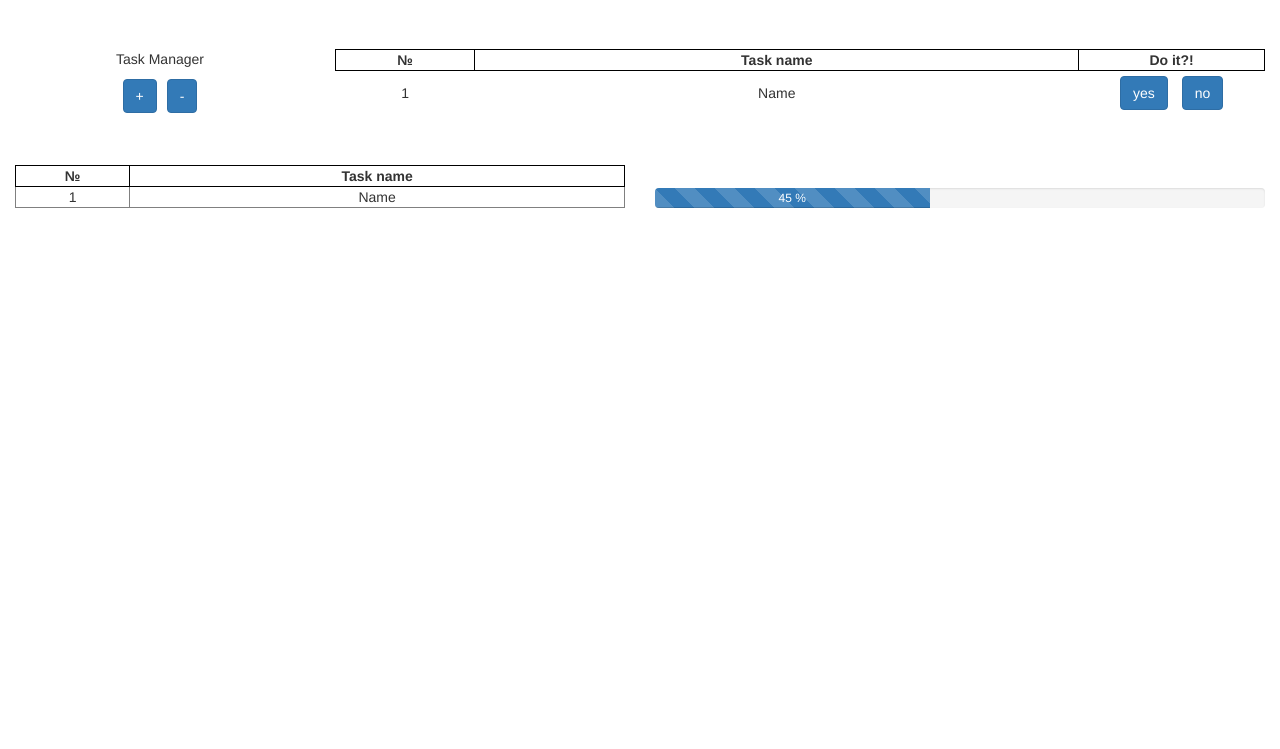
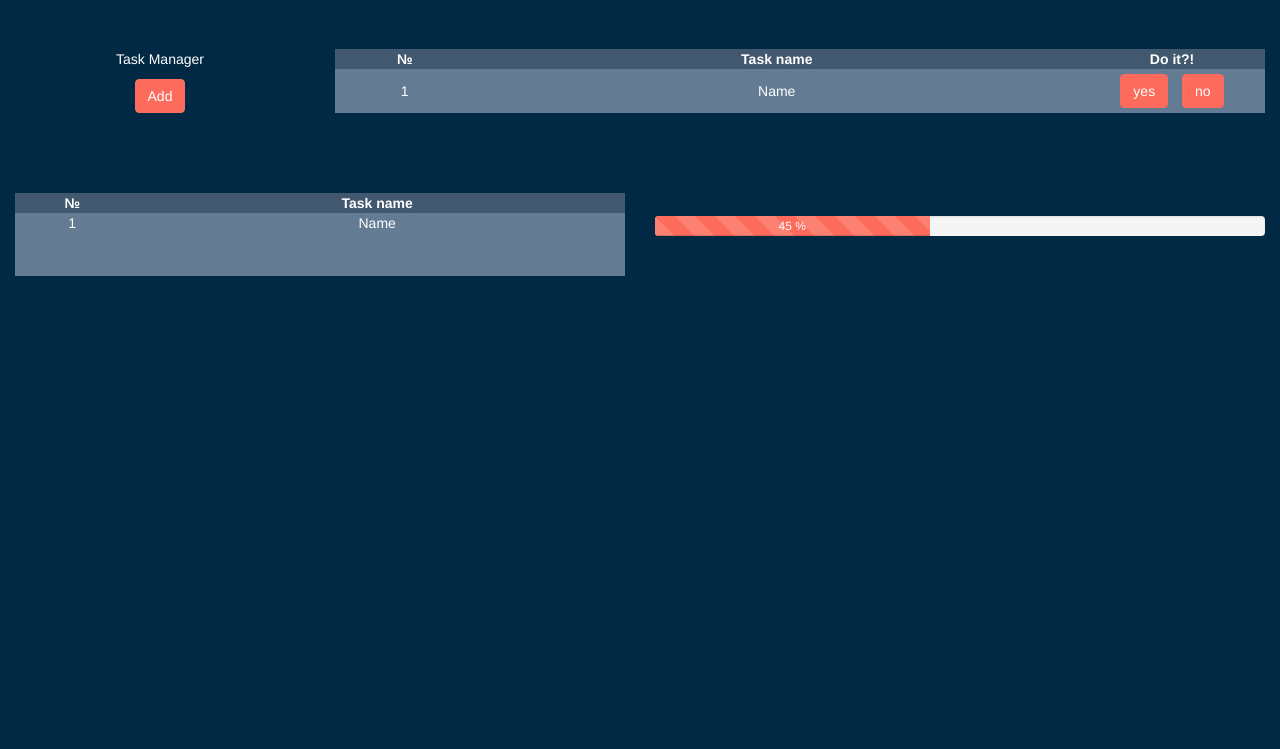
Before and after one commit to Groyreg/Task-Checker, a plain HTML site: page index.html in a window 1280 px wide. Shown: the part 51-800 px from the top of the page. Drawn offline with nearby package versions, Linux system fonts and the light colour scheme.

Commit message:
new style, add table

```diff
--- a/css/mystyle.css
+++ b/css/mystyle.css
@@ -1,7 +1,11 @@
-
+/* Блок Header*/
 header {
-	background-color: #00C3CA;
+	background-color: #41586E;
 	height: 50px;
+}
+body {
+	color: #ffffff;
+	background-color: #022944;
 }
 .navbar-brand {
     float: left;
@@ -14,6 +18,14 @@ header {
 a {
     color: #ffffff;
     text-decoration: none;
+}
+a:hover {
+	color: #022944;
+}
+/* Блок добавления таблицы */
+.table-header {
+	background-color: #41586E;
+
 }
 .task-viewer {
 	clear: both;
@@ -28,17 +40,13 @@ a {
 	justify-content: center;
 }
 .task-button-add button {
-	margin-left: 5px;
-	margin-right: 5px;
+	margin-bottom:  30px;
 }
-.task-name {
-
+td {
+	background-color: #637c93;
 }
 table {
 	width: 100%;
-}
-table th {
-	border: 1px solid black;
 }
 table .table-number {
 	width: 15%;
@@ -64,6 +72,7 @@ table .table-text {
 .table-buttons button {
 	margin: 5px;
 }
+/* Блок прогресса */
 .task-progress {
 	clear: both;
 	padding-top: 50px;
@@ -71,3 +80,20 @@ table .table-text {
 .progress-check {
 	margin-top: 23px;
 }
+.table-progress {
+	height: 63px;
+	vertical-align: top;
+}
+.progress-bar {
+	background-color: #fc6b5b;
+}
+/* кнопки */
+.btn-primary {
+    background-color: #fc6b5b;
+    border-color: #fc6b5b;
+}
+.btn-primary:hover, .btn-primary:active, .btn-primary:focus {
+    background-color: #f74f40;
+    border-color: #f74f40;
+    outline: none;
+}
--- a/index.html
+++ b/index.html
@@ -14,29 +14,39 @@
 
   <body>
     <main>
+      <!-- Блок Header -->
       <header>
         <div class="logo">
           <a href="index.html" class="navbar-brand">TaskChecker <i class="logo fa fa-thumb-tack" aria-hidden="true"></i></a>
         </div>
 
       </header>
+      <!-- Блок добавления таблицы вид mobile -->
       <section class="task-viewer">
-
-          <div class="task-button-add col-xs-3">
+          <div class="task-button-add col-xs-12 visible-xs">
             <div class="task-manager">
               <p>Task Manager</p>
             </div>
             <div class="button-add">
-              <button id="add-task" class="btn btn-primary" type="submit" onclick="Test()">+</button>
-              <button id="delete-task" class="btn btn-primary" type="submit">-</button>
+              <button id="add-task-mobile" class="btn btn-primary btn-block" type="submit" onclick="addNewTask()">Add</button>
             </div>
           </div>
-          <div class="task-name col-xs-9">
-            <table id="task-table">
+          <!-- Блок добавления таблицы вид desktop -->
+          <div class="task-button-add col-sm-3 hidden-xs">
+            <div class="task-manager">
+              <p>Task Manager</p>
+            </div>
+            <div class="button-add">
+              <button id="add-task-desktop" class="btn btn-primary" type="submit" onclick="addNewTask()">Add</button>
+            </div>
+          </div>
+          <!-- Блок таблицы вид mobile -->
+          <div class="task-name col-xs-12 visible-xs">
+            <table id="task-table-mobile">
               <tr>
-                <th class="table-number"> № </th>
-                <th class="table-name">Task name</th>
-                <th class="table-buttons">Do it?!</th>
+                <th class="table-number table-header"> № </th>
+                <th class="table-name table-header">Task name</th>
+                <th class="table-buttons table-header">Do it?!</th>
                </tr>
               <tr>
                 <td class="table-text">1</td>
@@ -48,39 +58,39 @@
               </tr>
             </table>
           </div>
-      </section>
-      <section class="task-progress hidden-xs">
-        <div class="task-name col-xs-4 col-md-6">
-            <table class="task-table" border="1">
+          <!-- Блок таблицы вид desktop -->
+          <div class="task-name col-sm-9 hidden-xs">
+            <table id="task-table-desktop">
               <tr>
-                <th class="table-number"> № </th>
-                <th class="table-name">Task name</th>
-               </tr>
+                <th class="table-number table-header"> № </th>
+                <th class="table-name table-header">Task name</th>
+                <th class="table-buttons table-header">Do it?!</th>
+              </tr>
               <tr>
                 <td class="table-text">1</td>
                 <td class="table-text">Name</td>
+                <td class="table-buttons">
+                  <button class="btn btn-primary" type="submit">yes</button>
+                  <button class="btn btn-primary" type="submit">no</button>
+                </td>
               </tr>
             </table>
           </div>
-          <div class="progress-check col-md-6">
-            <div class="progress">
-              <div class="progress-bar progress-bar-striped active" role="progressbar" aria-valuenow="45" aria-valuemin="0" aria-valuemax="100" style="width: 45%">
-                 45 %
-              </div>
-            </div>
-          </div>
       </section>
-      <section class="task-progress visible-xs">
+      <!-- Блок прогресса вид mobile -->
+      <!-- Блок таблицы 2 вид mobile -->
+      <section id="progress-bar-mobile" class="task-progress visible-xs">
         <div class="task-name col-xs-2">
-            <table id="task-table" border="1">
+            <table id="task-table-progress-mobile">
               <tr>
-                <th class="table-number"> № </th>
+                <th class="table-number table-header"> № </th>
                </tr>
               <tr>
-                <td class="table-text">1</td>
+                <td class="table-text table-progress">1</td>
               </tr>
             </table>
           </div>
+          <!-- Прогресс бар вид mobile -->
           <div class="progress-check col-xs-10">
             <div class="progress">
               <div class="progress-bar progress-bar-striped active" role="progressbar" aria-valuenow="45" aria-valuemin="0" aria-valuemax="100" style="width: 45%">
@@ -89,8 +99,31 @@
             </div>
           </div>
       </section>
+      <!-- Блок прогресса вид desktop -->
+      <!-- Блок таблицы 2 вид desktop -->
+      <section id="progress-bar-desktop" class="task-progress hidden-xs">
+        <div class="task-name col-sm-6">
+            <table id="task-table-progress-desktop">
+              <tr>
+                <th class="table-number table-header"> № </th>
+                <th class="table-name table-header">Task name</th>
+               </tr>
+              <tr>
+                <td class="table-text table-progress">1</td>
+                <td class="table-text table-progress">Name</td>
+              </tr>
+            </table>
+          </div>
+          <!-- Прогресс бар вид desktop -->
+          <div class="progress-check col-sm-6">
+            <div class="progress">
+              <div class="progress-bar progress-bar-striped active" role="progressbar" aria-valuenow="45" aria-valuemin="0" aria-valuemax="100" style="width: 45%">
+                 45 %
+              </div>
+            </div>
+          </div>
+      </section>
     </main>
-
     <script type='text/javascript' src='http://code.jquery.com/jquery-latest.min.js'></script>
     <script src="js/bootstrap.js"></script>
     <script src="js/scripts.js"></script>
--- a/js/scripts.js
+++ b/js/scripts.js
@@ -1,12 +1,26 @@
 
-var htmlCode = "<tr><td>$</td><td>Name</td><td><button>yes</button><button>no</button></td></tr>";
-var table = document.getElementById ("task-table");
-var addTask = document.getElementById ("add-task");
+var htmlCodeForViewer = "<tr><td class='table-text'></td><td class='table-text'>Name</td><td class='table-buttons'><button class='btn btn-primary' type='submit'>yes</button><button class='btn btn-primary' type='submit'>no</button></td></tr>",
+    htmlCodeForProgressMobile = "<tr><td class='table-text table-progress'>$</td></tr>",
+    htmlCodeForProgressDesktop = "<tr><td class='table-text table-progress'>$</td><td class='table-text table-progress'>Name</td></tr>",
+    htmlCodeProgressBarForMobile = "<div class='progress-check col-xs-10'><div class='progress'><div class='progress-bar progress-bar-striped active' role='progressbar' aria-valuenow='45' aria-valuemin='0' aria-valuemax='100' style='width: 45%'>45 %</div></div></div>",
+    htmlCodeProgressBarForDesktop ="<div class='progress-check col-sm-6'><div class='progress'><div class='progress-bar progress-bar-striped active' role='progressbar' aria-valuenow='45' aria-valuemin='0' aria-valuemax='100' style='width: 45%'>45 %</div></div></div>",
+    tableViewerMobile = document.getElementById ("task-table-mobile"),
+    tableViewerDesktop = document.getElementById ("task-table-desktop"),
+    tableProgressMobile = document.getElementById ("task-table-progress-mobile"),
+    tableProgressDesktop = document.getElementById ("task-table-progress-desktop"),
+    addTaskMobile = document.getElementById ("add-task-mobile"),
+    addTaskDesktop = document.getElementById ("add-task-desktop"),
+    progressBarMobile = document.getElementById ("progress-bar-mobile"),
+    progressBarDesktop = document.getElementById ("progress-bar-desktop");
 
-
-function Test() {
-  table.insertAdjacentHTML('beforeEnd', htmlCode);
+function addNewTask() {
+  tableViewerMobile.insertAdjacentHTML('beforeEnd', htmlCodeForViewer);
+  tableViewerDesktop.insertAdjacentHTML('beforeEnd', htmlCodeForViewer);
+  tableProgressMobile.insertAdjacentHTML('beforeEnd', htmlCodeForProgressMobile);
+  tableProgressDesktop.insertAdjacentHTML('beforeEnd', htmlCodeForProgressDesktop);
+  progressBarMobile.insertAdjacentHTML('beforeEnd', htmlCodeProgressBarForMobile);
+  progressBarDesktop.insertAdjacentHTML('beforeEnd', htmlCodeProgressBarForDesktop);
 }
 
-
-addTask.onclick = Test;
+addTaskMobile.onclick = addNewTask;
+addTaskDesktop.onclick = addNewTask;
```
